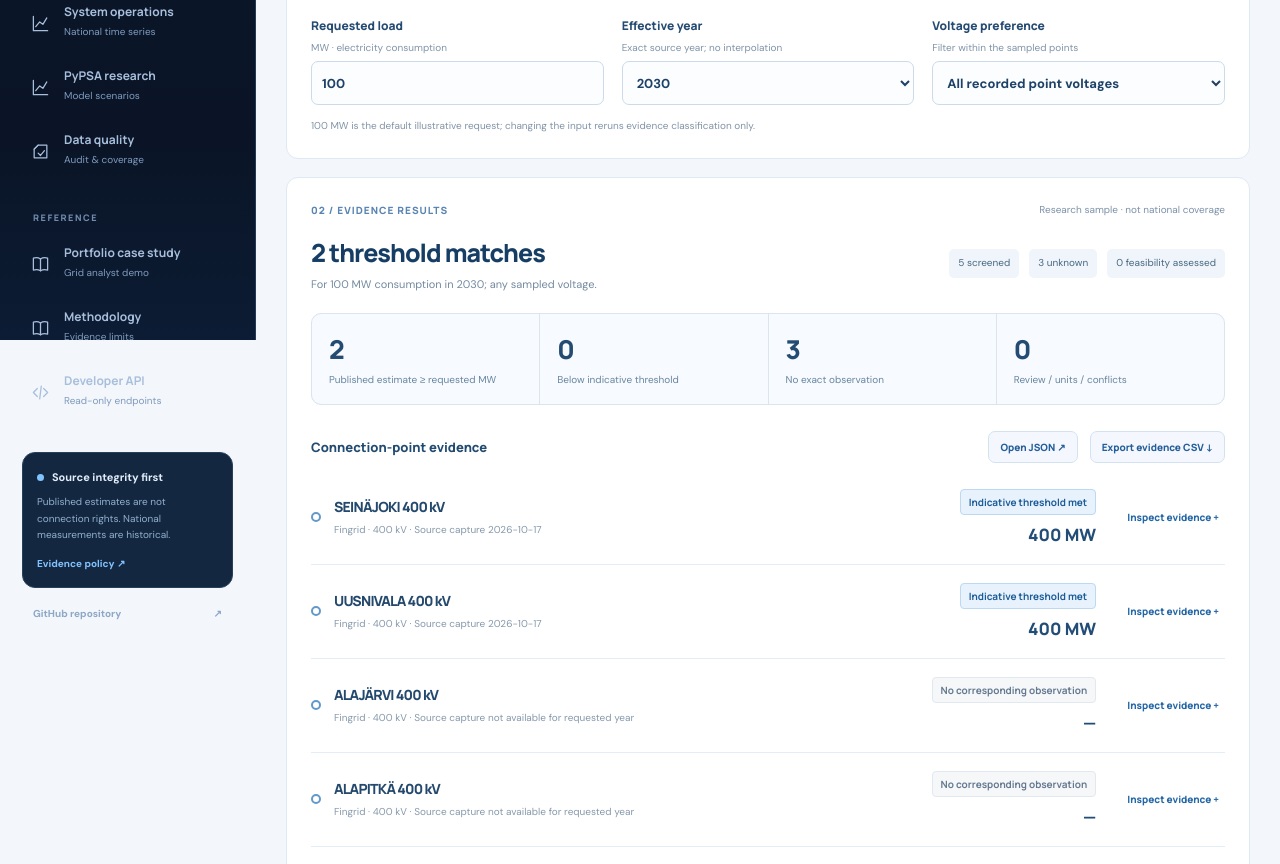
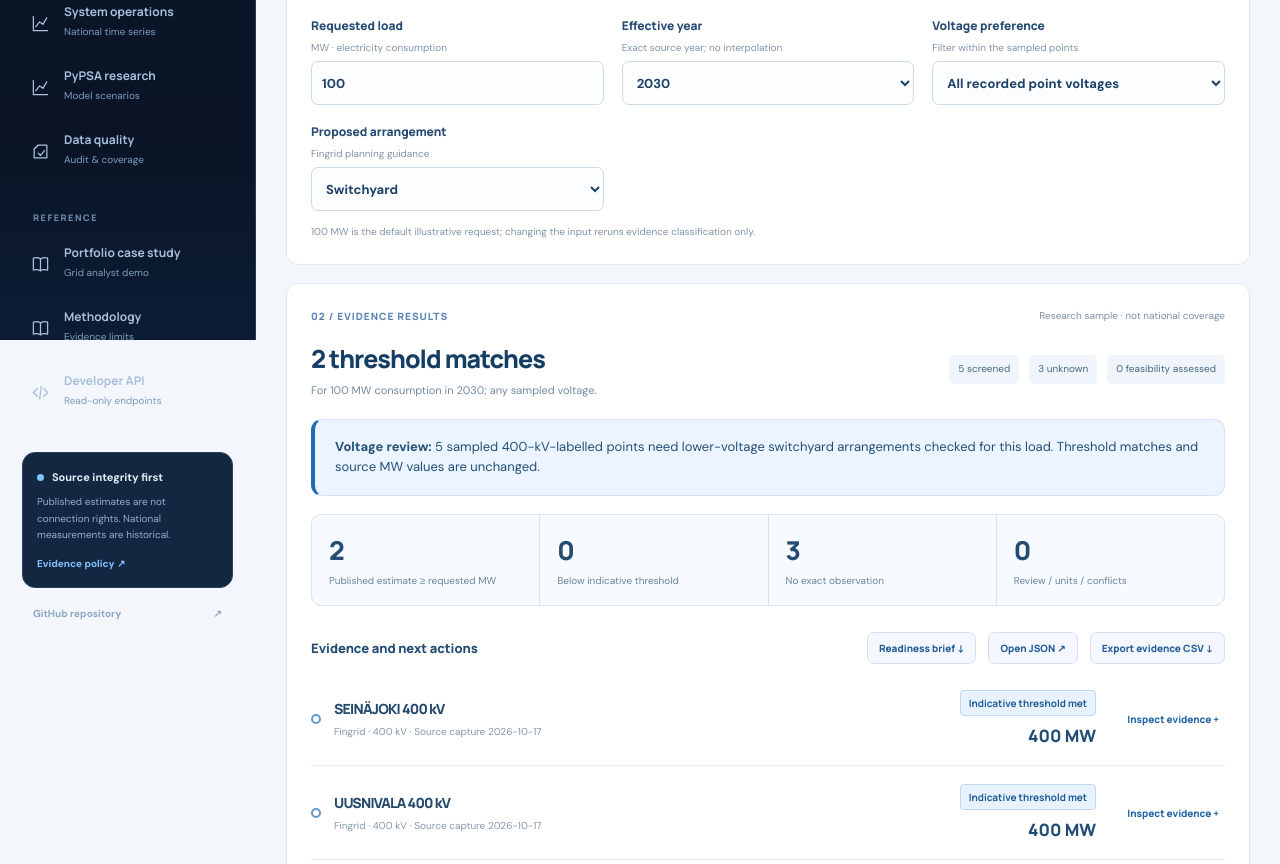
Before and after one commit to abhijith-sivaprasadan/finnish-grid-connection-evidence, a Next.js app in the folder website/: page /screening in a window 1280 px wide. Shown: the part 460-1324 px from the top of the page. Built offline with nearby package versions, Linux system fonts and the light colour scheme.

Commit message:
Krios: user-selectable Fingrid switchyard/line path, per-site next actions and exportable readiness brief

```diff
--- a/website/src/components/screening-workbench.tsx
+++ b/website/src/components/screening-workbench.tsx
@@ -20,11 +20,14 @@ const quote=(x:unknown)=>'"'+String(x??"").replace(/"/g,'""')+'"';
 function exportRows(input:ScreeningInput,rows:ScreeningRow[]){
  const fields=["requested_mw","target_year","requested_direction","voltage_filter","connection_point_id",
  "name","voltage_kv","evidence_status","feasibility","capacity_value","capacity_unit",
+ "connection_type","connection_pathway","pathway_note","timing_evidence","reinforcement_verified","next_actions",
  "observation_id","source_observed_at","source_review","source_review_grade","source_review_date",
  "source_url","validity_notes","interpretation"];
  const values=rows.map(r=>[
   input.demand_mw,input.year,input.direction,input.voltage,r.connection_point_id,r.name,
   r.voltage_kv,r.evidence_status,r.feasibility,r.capacity_value,r.capacity_unit,
+  input.connection_type,r.connection_pathway,r.pathway_note,r.timing_evidence,
+  r.verified_reinforcement_for_this_point,r.next_actions.join("; "),
   r.observation_id,r.source_observed_at,r.source_review,r.source_review_grade,r.source_review_date,
   r.source_url,r.validity_notes,
   "Evidence-only. Published indicative estimate does not establish 100 MW feasibility or connection rights."
@@ -36,17 +39,46 @@ function exportRows(input:ScreeningInput,rows:ScreeningRow[]){
  anchor.href=url;anchor.download="finnish-grid-screening-"+input.year+"-"+input.demand_mw+"MW.csv";
  anchor.click();URL.revokeObjectURL(url);
 }
+function downloadBrief(input:ScreeningInput,rows:ScreeningRow[]){
+ const lines=[
+ "# Finnish Grid Atlas: connection-readiness evidence brief",
+ "",
+ "Requested: "+input.demand_mw+" MW "+input.direction+"; effective year "+input.year+
+ "; voltage filter "+input.voltage+"; proposed "+input.connection_type+" connection.",
+ "",
+ "**Evidence triage only. No site feasibility, operator approval, reservable MW or queue position.**",
+ "Official pathway: https://www.fingrid.fi/en/grid/grid-connection-agreement-phases/",
+ ""
+ ];
+ for(const r of rows)lines.push("## "+r.name,
+  "Indicative value: "+(r.capacity_value===null?"Not captured":r.capacity_value+" "+r.capacity_unit),
+  "Source evidence: "+r.evidence_status,
+  "Fingrid pathway: "+r.connection_pathway,
+  "Pathway note: "+r.pathway_note,
+  "Effective-year evidence: "+r.timing_evidence,
+  "Snapshot: "+(r.source_observed_at??"Not captured"),
+  "Source link: "+(r.source_url??"Not captured"),
+  "Verified linked reinforcement: No",
+  "Operator-approved connection: No claim",
+  "Next action: "+r.next_actions.join(" "),
+  "");
+ const blob=new Blob([lines.join("\n")],{type:"text/markdown;charset=utf-8"});
+ const href=URL.createObjectURL(blob),anchor=document.createElement("a");
+ anchor.href=href;anchor.download="finnish-grid-readiness-"+input.year+"-"+input.demand_mw+"MW.md";
+ anchor.click();URL.revokeObjectURL(href);
+}
 export function ScreeningWorkbench({points,observations,initial}:{points:Point[];observations:Capacity[];initial:ScreeningInput}){
  const [demand,setDemand]=useState(String(initial.demand_mw));
  const [year,setYear]=useState(initial.year);
  const [voltage,setVoltage]=useState<ScreeningInput["voltage"]>(initial.voltage);
+ const [connectionType,setConnectionType]=useState<ScreeningInput["connection_type"]>(initial.connection_type);
  const [expanded,setExpanded]=useState<string|null>(null);
  const number=Number(demand);
  const valid=/^(?:\d+(?:\.\d+)?|\.\d+)$/.test(demand)&&Number.isFinite(number)&&number>0&&number<=10000;
- const criteria:ScreeningInput={demand_mw:valid?number:100,year,direction:"consumption",voltage};
+ const criteria:ScreeningInput={demand_mw:valid?number:100,year,direction:"consumption",voltage,connection_type:connectionType};
  const report=useMemo(()=>valid?screenRecords(points,observations,criteria):null,
-  [points,observations,valid,number,year,voltage]);
- const params=new URLSearchParams({demand_mw:String(number),year:String(year),direction:"consumption",voltage:String(voltage)});
+  [points,observations,valid,number,year,voltage,connectionType]);
+ const params=new URLSearchParams({demand_mw:String(number),year:String(year),direction:"consumption",voltage:String(voltage),connection_type:connectionType});
  const availableYears=Array.from(new Set([2026,2030,2035,...observations.map(o=>o.effective_year).filter((y):y is number=>y!==null)])).sort((a,b)=>a-b);
  return <>
  <div className="sc-lab">
@@ -66,19 +98,27 @@ export function ScreeningWorkbench({points,observations,initial}:{points:Point[]
       <option value="all">All recorded point voltages</option><option value="400">400 kV</option><option value="220">220 kV</option><option value="110">110 kV</option>
      </select>
     </label>
+    <label>Proposed arrangement <span>Fingrid planning guidance</span>
+     <select value={connectionType} onChange={e=>{setConnectionType(e.target.value as ScreeningInput["connection_type"]);setExpanded(null);}}>
+      <option value="switchyard">Switchyard</option>
+      <option value="line">Transmission line</option>
+      <option value="unspecified">Not determined</option>
+     </select>
+    </label>
    </div>
    <p className="sc-fieldnote" id="sc-demand-help">{valid?"100 MW is the default illustrative request; changing the input reruns evidence classification only.":"Enter a positive requested load no greater than 10,000 MW."}</p>
   </section>
   {report?<section className="sc-output">
     <div className="sc-section-top"><p className="sc-eyebrow">02 / EVIDENCE RESULTS</p><span>Research sample · not national coverage</span></div>
     <div className="sc-headline"><div><h2>{report.summary.indicative_threshold_met} threshold matches</h2><p>For {number} MW consumption in {year}; {voltage==="all"?"any sampled voltage":voltage+" kV"}.</p></div><div className="sc-readout"><span>{report.scope.sampled_connection_points} screened</span><span>{report.summary.unknown_not_captured} unknown</span><span>0 feasibility assessed</span></div></div>
+    <p className="notice warn"><strong>Voltage review:</strong> {report.results.filter(r=>r.connection_pathway==="review_lower_voltage_switchyard").length} sampled 400-kV-labelled points need lower-voltage switchyard arrangements checked for this load. Threshold matches and source MW values are unchanged.</p>
     <div className="sc-summary-grid">
       <div><strong>{report.summary.indicative_threshold_met}</strong><span>Published estimate ≥ requested MW</span></div>
       <div><strong>{report.summary.indicative_below_request}</strong><span>Below indicative threshold</span></div>
       <div><strong>{report.summary.unknown_not_captured}</strong><span>No exact observation</span></div>
       <div><strong>{report.summary.needs_source_review+report.summary.conflicting_evidence+report.summary.unit_not_comparable}</strong><span>Review / units / conflicts</span></div>
     </div>
-    <div className="sc-results-toolbar"><strong>Connection-point evidence</strong><div><a href={"/api/v1/screening?"+params.toString()} target="_blank" rel="noreferrer">Open JSON ↗</a><button type="button" onClick={()=>exportRows(criteria,report.results)}>Export evidence CSV ↓</button></div></div>
+    <div className="sc-results-toolbar"><strong>Evidence and next actions</strong><div><button type="button" onClick={()=>downloadBrief(criteria,report.results)}>Readiness brief ↓</button><a href={"/api/v1/screening?"+params.toString()} target="_blank" rel="noreferrer">Open JSON ↗</a><button type="button" onClick={()=>exportRows(criteria,report.results)}>Export evidence CSV ↓</button></div></div>
     {report.results.length? <div className="sc-results">
       {groupOrder.flatMap(status=>report.results.filter(r=>r.evidence_status===status)).map(r=><article key={r.connection_point_id} className="sc-result">
        <div className="sc-result-main">
@@ -89,6 +129,11 @@ export function ScreeningWorkbench({points,observations,initial}:{points:Point[]
        {expanded===r.connection_point_id&&<div className="sc-provenance">
         <div><span>Evidence classification</span><strong>{labels[r.evidence_status]}</strong></div>
         <div><span>Engineering feasibility</span><strong>Not assessed · no capacity reservation</strong></div>
+        <div><span>Fingrid pathway guidance</span><strong>{r.connection_pathway.replaceAll("_"," ")}</strong></div>
+        <p><strong>Voltage and arrangement:</strong> {r.pathway_note} <a href={r.pathway_source_url} target="_blank" rel="noreferrer">Official rules ↗</a></p>
+        <p><strong>Next action:</strong> {r.next_actions.join(" ")}</p>
+        <div><span>Target-year source capture</span><strong>{r.timing_evidence==="exact_year_capture"?"Captured / recheck source age":"Not captured"}</strong></div>
+        <div><span>Verified point-specific reinforcement</span><strong>None documented</strong></div>
         <div><span>Source review</span><strong>{r.source_review==="screenshot_match"?"Original screenshot transcription matched ("+(r.source_review_grade??"")+")":r.source_review==="not_audited"?"Not independently screenshot reviewed":"No captured estimate"}</strong></div>
         <div><span>Captured at (UTC)</span><strong>{r.source_observed_at??"Not captured"}</strong></div>
         <div><span>Observation identifier</span><strong>{r.observation_id??"None"}</strong></div>
```
